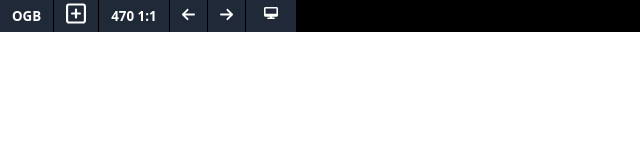
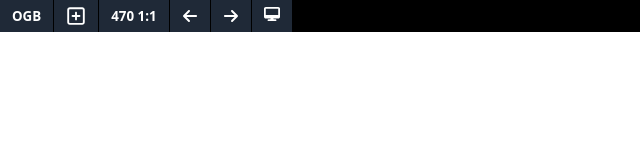
Before and after one commit to mindiae/ourbible, a plain HTML site: page static/webview.html in a window 1280 px wide. Shown: the full height of the page, 0-640 px from the left. Drawn offline with Linux system fonts and the light colour scheme.

Commit message:
fixed svgs

```diff
--- a/static/css/bibleviewer.css
+++ b/static/css/bibleviewer.css
@@ -30,6 +30,10 @@
   margin: 0px;
 }
 
+.mt-10 {
+  margin-top: 2.5rem;
+}
+
 .\!flex {
   display: flex !important;
 }
@@ -44,6 +48,14 @@
 
 .aspect-square {
   aspect-ratio: 1 / 1;
+}
+
+.h-4 {
+  height: 1rem;
+}
+
+.h-5 {
+  height: 1.25rem;
 }
 
 .h-8 {
@@ -64,6 +76,14 @@
 
 .\!w-20 {
   width: 5rem !important;
+}
+
+.w-4 {
+  width: 1rem;
+}
+
+.w-5 {
+  width: 1.25rem;
 }
 
 .max-w-full {
--- a/static/webview.html
+++ b/static/webview.html
@@ -36,10 +36,19 @@
             ></button>
             <button
               x-show="!module2"
-              class="text-xl bg-gray-800 px-3 !py-[unset]"
+              class="text-xl bg-gray-800 px-3 !py-[unset] flex items-center justify-center"
               x-on:click="module2 = modules.find(mod => mod.name != module).name"
             >
-              <i class="far fa-plus-square"></i>
+              <svg
+                class="w-5 h-5"
+                xmlns="http://www.w3.org/2000/svg"
+                viewBox="0 0 448 512"
+              >
+                <path
+                  fill="white"
+                  d="M64 80c-8.8 0-16 7.2-16 16l0 320c0 8.8 7.2 16 16 16l320 0c8.8 0 16-7.2 16-16l0-320c0-8.8-7.2-16-16-16L64 80zM0 96C0 60.7 28.7 32 64 32l320 0c35.3 0 64 28.7 64 64l0 320c0 35.3-28.7 64-64 64L64 480c-35.3 0-64-28.7-64-64L0 96zM200 344l0-64-64 0c-13.3 0-24-10.7-24-24s10.7-24 24-24l64 0 0-64c0-13.3 10.7-24 24-24s24 10.7 24 24l0 64 64 0c13.3 0 24 10.7 24 24s-10.7 24-24 24l-64 0 0 64c0 13.3-10.7 24-24 24s-24-10.7-24-24z"
+                />
+              </svg>
             </button>
             <button
               class="bg-gray-800 px-3 !py-[unset] font-bold"
@@ -47,40 +56,87 @@
               x-text="`${bookstable?.find(book =>book.book_number == book_number)?.short_name||book_number} ${chapter}:${verseNumber}`"
             ></button>
             <button
-              class="bg-gray-800 px-3 !py-[unset]"
+              class="bg-gray-800 px-3 !py-[unset] flex items-center justify-center"
               x-on:click="chapter--; document.getElementById('contentTop').scrollIntoView()"
               x-on:keyup.left.window="chapter--; document.getElementById('contentTop').scrollIntoView()"
             >
-              <i class="fas fa-arrow-left"></i>
+              <svg
+                class="w-4 h-4"
+                xmlns="http://www.w3.org/2000/svg"
+                viewBox="0 0 448 512"
+              >
+                <path
+                  fill="white"
+                  d="M9.4 233.4c-12.5 12.5-12.5 32.8 0 45.3l160 160c12.5 12.5 32.8 12.5 45.3 0s12.5-32.8 0-45.3L109.2 288 416 288c17.7 0 32-14.3 32-32s-14.3-32-32-32l-306.7 0L214.6 118.6c12.5-12.5 12.5-32.8 0-45.3s-32.8-12.5-45.3 0l-160 160z"
+                />
+              </svg>
             </button>
             <button
-              class="bg-gray-800 px-3 !py-[unset]"
+              class="bg-gray-800 px-3 !py-[unset] flex items-center justify-center"
               x-on:click="chapter++; document.getElementById('contentTop').scrollIntoView()"
               x-on:keyup.right.window="chapter++; document.getElementById('contentTop').scrollIntoView()"
             >
-              <i class="fas fa-arrow-right"></i>
+              <svg
+                class="w-4 h-4"
+                xmlns="http://www.w3.org/2000/svg"
+                viewBox="0 0 448 512"
+              >
+                <path
+                  fill="white"
+                  d="M438.6 278.6c12.5-12.5 12.5-32.8 0-45.3l-160-160c-12.5-12.5-32.8-12.5-45.3 0s-12.5 32.8 0 45.3L338.8 224 32 224c-17.7 0-32 14.3-32 32s14.3 32 32 32l306.7 0L233.4 393.4c-12.5 12.5-12.5 32.8 0 45.3s32.8 12.5 45.3 0l160-160z"
+                />
+              </svg>
             </button>
-            <button class="bg-gray-800 !py-[unset]">
+            <button
+              class="bg-gray-800 !py-[unset] px-3 flex items-center justify-center"
+            >
               <span
-                class="px-3"
+                class="!py-[unset]"
                 x-on:click="darkMode = false"
                 x-show="darkMode && !isSystemDarkMode"
               >
-                <i class="fas fa-moon"></i>
+                <svg
+                  class="w-4 h-4"
+                  xmlns="http://www.w3.org/2000/svg"
+                  viewBox="0 0 384 512"
+                >
+                  <path
+                    fill="white"
+                    d="M223.5 32C100 32 0 132.3 0 256S100 480 223.5 480c60.6 0 115.5-24.2 155.8-63.4c5-4.9 6.3-12.5 3.1-18.7s-10.1-9.7-17-8.5c-9.8 1.7-19.8 2.6-30.1 2.6c-96.9 0-175.5-78.8-175.5-176c0-65.8 36-123.1 89.3-153.3c6.1-3.5 9.2-10.5 7.7-17.3s-7.3-11.9-14.3-12.5c-6.3-.5-12.6-.8-19-.8z"
+                  />
+                </svg>
               </span>
               <span
-                class="px-3"
+                class="!py-[unset]"
                 x-on:click="isSystemDarkMode = true; darkMode = window.matchMedia('(prefers-color-scheme: dark)').matches"
                 x-show="!darkMode && !isSystemDarkMode"
               >
-                <i class="fas fa-sun"></i>
+                <svg
+                  class="w-4 h-4"
+                  xmlns="http://www.w3.org/2000/svg"
+                  viewBox="0 0 512 512"
+                >
+                  <path
+                    fill="white"
+                    d="M361.5 1.2c5 2.1 8.6 6.6 9.6 11.9L391 121l107.9 19.8c5.3 1 9.8 4.6 11.9 9.6s1.5 10.7-1.6 15.2L446.9 256l62.3 90.3c3.1 4.5 3.7 10.2 1.6 15.2s-6.6 8.6-11.9 9.6L391 391 371.1 498.9c-1 5.3-4.6 9.8-9.6 11.9s-10.7 1.5-15.2-1.6L256 446.9l-90.3 62.3c-4.5 3.1-10.2 3.7-15.2 1.6s-8.6-6.6-9.6-11.9L121 391 13.1 371.1c-5.3-1-9.8-4.6-11.9-9.6s-1.5-10.7 1.6-15.2L65.1 256 2.8 165.7c-3.1-4.5-3.7-10.2-1.6-15.2s6.6-8.6 11.9-9.6L121 121 140.9 13.1c1-5.3 4.6-9.8 9.6-11.9s10.7-1.5 15.2 1.6L256 65.1 346.3 2.8c4.5-3.1 10.2-3.7 15.2-1.6zM160 256a96 96 0 1 1 192 0 96 96 0 1 1 -192 0zm224 0a128 128 0 1 0 -256 0 128 128 0 1 0 256 0z"
+                  />
+                </svg>
               </span>
               <span
-                class="px-3"
+                class="!py-[unset]"
                 x-on:click="isSystemDarkMode = false; darkMode = true"
                 x-show="isSystemDarkMode"
               >
-                <i class="fas fa-desktop"></i>
+                <svg
+                  class="h-4 w-4"
+                  xmlns="http://www.w3.org/2000/svg"
+                  viewBox="0 0 576 512"
+                >
+                  <path
+                    fill="white"
+                    d="M64 0C28.7 0 0 28.7 0 64L0 352c0 35.3 28.7 64 64 64l176 0-10.7 32L160 448c-17.7 0-32 14.3-32 32s14.3 32 32 32l256 0c17.7 0 32-14.3 32-32s-14.3-32-32-32l-69.3 0L336 416l176 0c35.3 0 64-28.7 64-64l0-288c0-35.3-28.7-64-64-64L64 0zM512 64l0 224L64 288 64 64l448 0z"
+                  />
+                </svg>
               </span>
             </button>
           </div>
@@ -92,10 +148,19 @@
                 x-text="module2"
               ></button>
               <button
-                class="bg-gray-800 px-3 !py-[unset]"
+                class="bg-gray-800 px-3 !py-[unset] flex items-center justify-center"
                 x-on:click="module2 = ''"
               >
-                <i class="fas fa-times"></i>
+                <svg
+                  class="w-4 h-4"
+                  xmlns="http://www.w3.org/2000/svg"
+                  viewBox="0 0 384 512"
+                >
+                  <path
+                    fill="white"
+                    d="M342.6 150.6c12.5-12.5 12.5-32.8 0-45.3s-32.8-12.5-45.3 0L192 210.7 86.6 105.4c-12.5-12.5-32.8-12.5-45.3 0s-12.5 32.8 0 45.3L146.7 256 41.4 361.4c-12.5 12.5-12.5 32.8 0 45.3s32.8 12.5 45.3 0L192 301.3 297.4 406.6c12.5 12.5 32.8 12.5 45.3 0s12.5-32.8 0-45.3L237.3 256 342.6 150.6z"
+                  />
+                </svg>
               </button>
               <button
                 class="bg-gray-800 !py-[unset] px-3 font-bold"
--- a/tailwind.config.js
+++ b/tailwind.config.js
@@ -1,7 +1,7 @@
 /** @type {import('tailwindcss').Config} */
 module.exports = {
   darkMode: "selector",
-  content: ["./**/*.tmpl"],
+  content: ["./**/*.html"],
   theme: {
     extend: {},
   },
```
